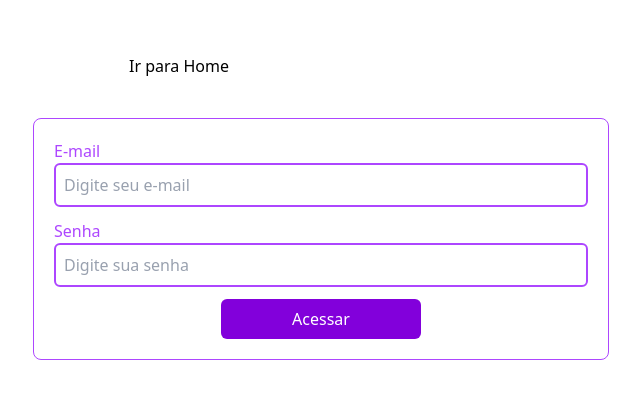
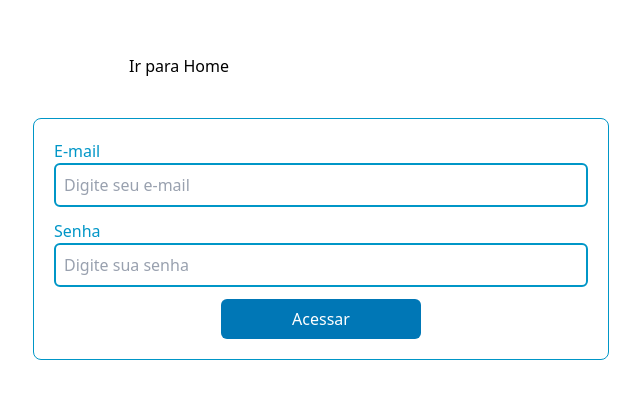
Before and after one commit to otaciliow/otaciliow-dev, a React (Vite) app: page /login in a window 1280 px wide. Shown: the part 209-608 px from the top of the page, without its empty margins (319-959 px from the left). Built offline with nearby package versions, Linux system fonts and the light colour scheme; no server answers.

Commit message:
style: update colors

```diff
--- a/src/components/input/index.tsx
+++ b/src/components/input/index.tsx
@@ -1,4 +1,7 @@
+import { useContext } from 'react';
 import { RegisterOptions, UseFormRegister } from 'react-hook-form';
+
+import { ThemeContext } from '../../contexts/themeContext';
 
 interface InputProps {
     type: string;
@@ -11,15 +14,16 @@ interface InputProps {
 }
 
 export function Input({type, placeholder, name, register, error, rules, label}: InputProps) {
+    const { theme } = useContext(ThemeContext);
     return (
         <>
             <div className="flex items-center gap-2">
-                <label htmlFor={name} className={`text-purple-500 ${label ? 'font-medium' : 'hidden'}`}>{label}</label>
+                <label htmlFor={name} className={`${theme === 'light' ? 'text-primary-500' :'text-white'} ${label ? 'font-medium' : 'hidden'}`}>{label}</label>
                 {error && (
                     <p className="text-red-500 m-0">{error}</p>
                 )}
             </div>
-            <input type={type} placeholder={placeholder} id={name} {...register(name, rules)} className="w-full border-2 border-purple-500 rounded-md h-11 px-2 placeholder-gray-400 outline-purple-800" />
+            <input type={type} placeholder={placeholder} id={name} {...register(name, rules)} className="w-full border-2 border-primary-500 rounded-md h-11 px-2 placeholder-gray-400 outline-primary-100" />
         </>
     )
 }
--- a/src/index.css
+++ b/src/index.css
@@ -5,6 +5,10 @@
     --color-primary-400:    #00b4d8;
     --color-primary-500:    #0096c7;
     --color-primary-600:    #0077b6;
+
+    --color-light-primary: #dad7cd;
+    /* --color-dark-primary:  #1b263b; */
+    --color-dark-primary:  #3e5c76;
 }
 
 body.dark {
--- a/src/pages/Admin/index.tsx
+++ b/src/pages/Admin/index.tsx
@@ -181,14 +181,14 @@ export function Admin() {
             <div className="flex flex-col gap-5 items-center">
                 <h1 className="text-center font-bold text-2xl">Opa {profile.name?.split(' ')[0]}, bão?</h1>
                 <Link to='/'>
-                    <img src={profile.avatar} alt={`Imagem de perfil de ${profile.name}`} className="max-w-50 rounded-full border-purple-600 border-2" />
+                    <img src={profile.avatar} alt={`Imagem de perfil de ${profile.name}`} className="max-w-50 rounded-full border-primary-500 border-2" />
                 </Link>
             </div>
             <p className="text-center my-5">Selecione os repositórios que serão exibidos na LP ({activeRepos.length}):</p>
             <ul className={`flex items-center justify-center mt-5${isLoading ? ' blur-sm' : ''}`}>
                 <div className="flex flex-wrap gap-4 justify-center md:max-w-4xl">
                     {paginatedRepos?.map((repo, index) => (
-                        <li key={index} className={`border-2 rounded p-2 text-center min-w-3xs list-none cursor-pointer hover:scale-105 transition-all${activeRepos.find(item => item.name === repo.name) ? ' border-purple-600' : ''}`} data-name={repo.name} onClick={() => handleRepoClick(repo.name)}>
+                        <li key={index} className={`border-2 rounded p-2 text-center min-w-3xs list-none cursor-pointer hover:scale-105 transition-all${activeRepos.find(item => item.name === repo.name) ? ' border-primary-500' : ''}`} data-name={repo.name} onClick={() => handleRepoClick(repo.name)}>
                             <span>
                                 {repo.name}
                             </span>
--- a/src/pages/Home/index.tsx
+++ b/src/pages/Home/index.tsx
@@ -73,7 +73,7 @@ export function Home() {
                         </div>
                     </div>
                 </section>
-                <section id="projects" className="py-5 my-5 flex flex-col gap-10">
+                <section id="projects" className={`py-5 my-5 flex flex-col gap-10 ${theme === 'light' ? 'bg-primary-100/50' : 'bg-primary-100/10'}`}>
                     <h2 id="projects" className={`font-bold text-center text-3xl ${theme === 'light' ? 'text-primary-600' : 'text-primary-400'}`}>Projetos</h2>
                     <p className="text-center">Aqui estão alguns dos meus projetos. Clique nos cards para exibir mais informações e seus respectivos links</p>
                     <Swiper
@@ -84,7 +84,7 @@ export function Home() {
                         mousewheel={true}
                         pagination={{clickable: true}}
                         autoplay={{delay: 6000, pauseOnMouseEnter: true}}
-                        className={`w-full rounded-md ${theme === 'light' ? 'bg-primary-100/40' : 'bg-primary-100/10'} items-stretch`}
+                        className={`w-full rounded-md items-stretch`}
                         breakpoints={
                             {768: {
                                 slidesPerView: 2,
@@ -124,14 +124,14 @@ export function Home() {
                                         <span key={i} className="bg-primary-600 rounded-full py-1 px-3 hover:animate-bounce">{topic}</span>
                                     ))}
                                 </div>
-                                <a href={selectedRepo.url} target="_blank" rel="noopener noreferrer" className="p-2 drop-shadow-2xl rounded-md transition-all text-black bg-primary-100 hover:scale-110">Visitar repositório</a>
+                                <a href={selectedRepo.url} target="_blank" rel="noopener noreferrer" className="p-2 drop-shadow-2xl rounded-md transition-all text-primary-600 font-bold bg-white hover:scale-110">Visitar repositório</a>
                             </div>
                         </div>
                     )}
                 </section>
             </Container>
             <ScrollToTopButton />
-            <footer className="text-center text-sm text-shadow-md py-10 inset-shadow-sm/20">
+            <footer className={`text-center text-sm text-shadow-md py-10 inset-shadow-sm/20 ${theme === 'light' ? 'bg-primary-100/50' : 'bg-primary-100/10'}`}>
                 {`${user?.name} © ${new Date().getFullYear()} - Todos os direitos reservados.`}
             </footer>
         </>
--- a/src/pages/Login/index.tsx
+++ b/src/pages/Login/index.tsx
@@ -49,7 +49,7 @@ export function Login() {
                 <Link to='/' className='mb-6 max-w-sm w-full'>
                     Ir para Home
                 </Link>
-                <form action="" className={`max-w-xl border border-purple-500 w-full rounded-lg p-5`} onSubmit={handleSubmit(onSubmit)}>
+                <form action="" className={`max-w-xl border border-primary-500 w-full rounded-lg p-5`} onSubmit={handleSubmit(onSubmit)}>
                     <div className="mb-3">
                         <Input type="email" placeholder="Digite seu e-mail" label="E-mail" name="email" error={errors.email?.message} register={register} />
                     </div>
@@ -58,7 +58,7 @@ export function Login() {
                     </div>
 
                     <div className="w-full flex justify-center">
-                        <button className={`bg-purple-700 text-white w-50 rounded-md h-10 font-medium cursor-pointer hover:bg-purple-600 transition-all`}>Acessar</button>
+                        <button className={`bg-primary-600 text-white w-50 rounded-md h-10 font-medium cursor-pointer hover:bg-primary-500 transition-all`}>Acessar</button>
                     </div>
                 </form>
             </div>
```
Also changed, not shown: src/components/header/index.tsx (+6 -6 lines).
